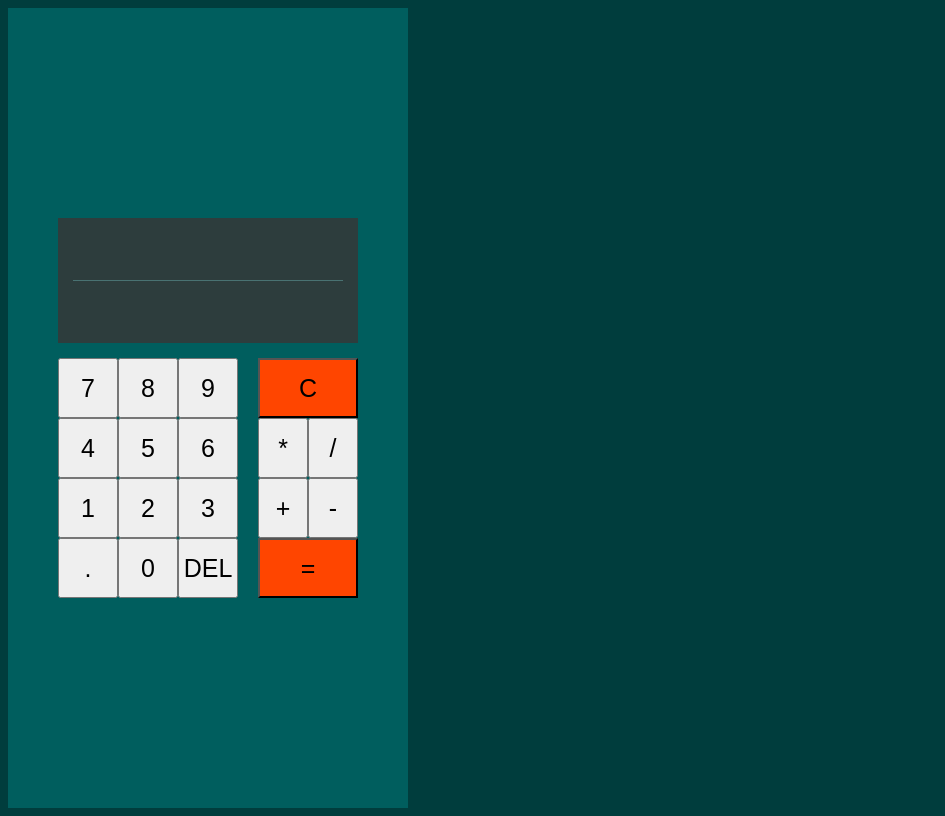
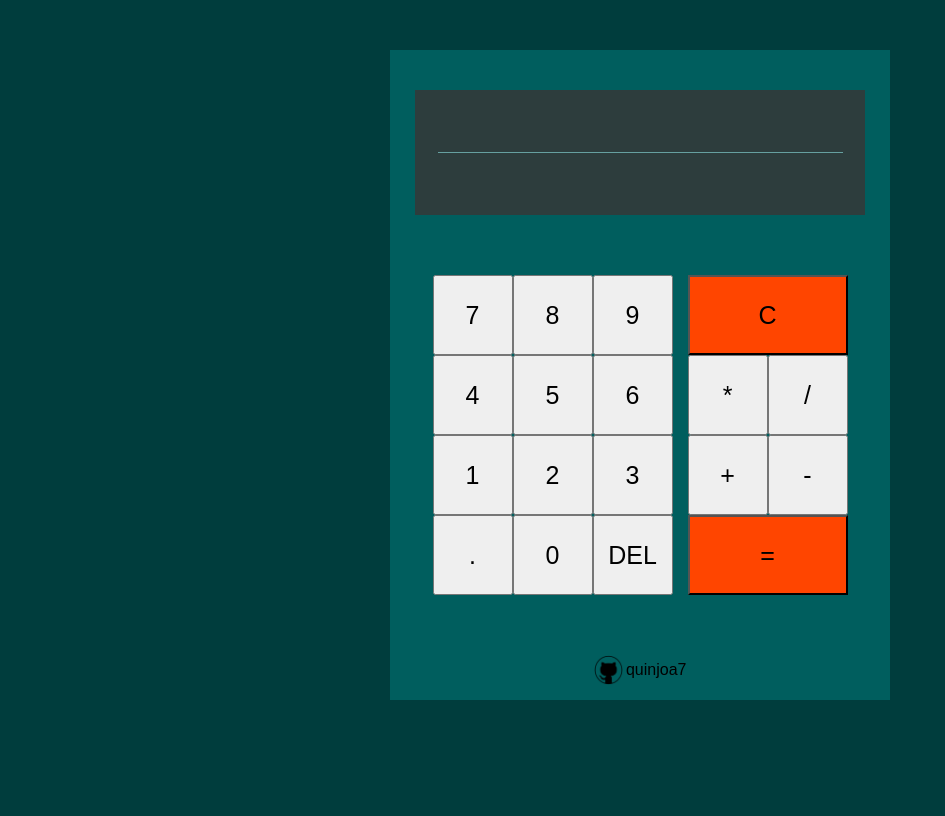
Before and after one commit to quinjoa7/Calculator, a plain HTML site: page index.html in a window 1280 px wide. Shown: the whole page, without its empty margins (0-945 px from the left). Drawn offline with Linux system fonts and the light colour scheme.

Commit message:
Finished css, added a link to my GitHub and retouched the decimal button

```diff
--- a/index.html
+++ b/index.html
@@ -48,6 +48,12 @@
                     </div>
                 </div>
             </div>
+            <a href="https://github.com/quinjoa7/Calculator">
+                <div id="me">
+                    <img src="./github-logo.png" alt="GitHub logo" id="gitLogo">
+                    <div>quinjoa7</div>
+                </div>
+            </a>
         </div>
     </div>
 </body>
--- a/script.js
+++ b/script.js
@@ -119,10 +119,14 @@ const addOperator = function(a) {
 const addDecimal = function() {
     setValueArray();
     if (!topScreen.innerText.includes('=')) {   //only add one '.' per number
-        if (!valueArray[0].includes('.') && valueArray[2] === undefined) {
+        if (!valueArray[0].includes('.') && valueArray[2] === undefined) {  //put a '.' in the first number if ther isnt one
             toTopScreen('.');
-        } else if (!valueArray[2].includes('.')) {
-            toTopScreen('.');
+        } else {
+            if (valueArray[2] != undefined && !valueArray[2].includes('.')) {   //put a '.' in the second number if ther isnt one
+                toTopScreen('.');
+            } else if (valueArray[1] != undefined && valueArray[2] === undefined) { //allows to start second number with
+                toTopScreen('.');
+            }
         }
     } else {    //adds '.' directly to the result
         if (!botScreen.textContent.includes('.')) {
@@ -134,8 +138,9 @@ const addDecimal = function() {
 }
 
 const equalize = function() {   //solves the operation in top screen
-    if (!topScreen.innerText.includes('=')) {
-        setValueArray();
+    setValueArray();
+    if (!topScreen.innerText.includes('=') && topScreen.innerText != '' &&
+        valueArray.length === 3) {  //dont start if you dont have 2 values to operate
         toTopScreen(' =');
         operate();
         toBotScreen(result);
--- a/style.css
+++ b/style.css
@@ -1,41 +1,67 @@
+html {
+    margin: 0px;
+    min-height: 100%;
+    width: 100%;
+}
 body {
     background-color: rgb(0, 61, 61);
+    display: flex;
     text-align: center;
+    justify-content: center;
+    flex-direction: column;
+    align-items: center;
+    margin: 0px;
+    height: 100%;
+    width: 100%;
 }
 
-#main {
+#calculator {
     background-color: rgb(0, 94, 94);
     display: flex;
     flex-direction: column;
-    height: 800px;
-    width: 400px;
-    justify-content: center;
+    height: 650px;
+    width: 500px;
+    justify-content: space-between;
     align-items: center;
+    margin: 50px;
 }
 
 #screen {
     background-color: rgb(45, 61, 61);
     height: 125px;
-    width: 300px;
-    margin: 15px;
+    width: 90%;
+    margin-top: 40px;
     display: flex;
     flex-direction: column;
     justify-content: center;
     align-items: center;
-    color: white;
+    color: rgb(102, 160, 160);
 }
-
+#top,
+#bot {
+    height: 124px;
+    max-width: 90%;
+    display: flex;
+    justify-content: end;
+    align-items: center;
+    font-size: 30px;
+}
 #separator {
     width: 90%;
     height: 1px;
-    background-color: rgb(73, 114, 114);
+    background-color: rgb(102, 160, 160);
 }
+
 
 #buttons {
     display: flex;
     flex-direction: row;
     margin: 15px;
-    max-width: 300px;
+    width: 90%;
+    height: auto;
+    justify-content: center;
+    align-items: center;
+    gap: 15px;
 }
 
 .btn {
@@ -48,11 +74,11 @@ body {
     display: flex;
     flex-direction: row;
     flex-wrap: wrap;
-    width: 200px;
+    width: 240px;
 }
 #numbers .btn {
-    width: 60px;
-    height: 60px;
+    width: 80px;
+    height: 80px;
 }
 
 #functions {
@@ -60,29 +86,46 @@ body {
     flex-direction: column;
 }
 
-#clear {
-}
-
 #clearbtn {
     background-color: orangered;
-    width: 100px;
-    height: 60px;
+    width: 160px;
+    height: 80px;
 }
 
 #operators {
     display: flex;
     flex-direction: row;
     flex-wrap: wrap;
-    max-width: 100px;
+    max-width: 160px;
 }
 #operators .btn {
-    width: 50px;
-    height: 60px;
+    width: 80px;
+    height: 80px;
 }
 
 #equalsbtn {
     background-color: orangered;
+    width: 160px;
+    height: 80px;
+}
+
+#me {
+    background-color: rgb(0, 94, 94);
+    height: 30px;
     width: 100px;
-    height: 60px;
-    pos
+    display: flex;
+    justify-content: center;
+    align-items: center;
+    color: black;
+    margin-bottom: 15px;
+    font-family: sans-serif;
+    gap: 3px;
+    text-decoration: none;
 }
+a {
+    text-decoration: none;
+}
+#gitLogo {
+  height: 30px;
+  width: auto;
+}
```
Also changed, not shown: github-logo.png (added).
